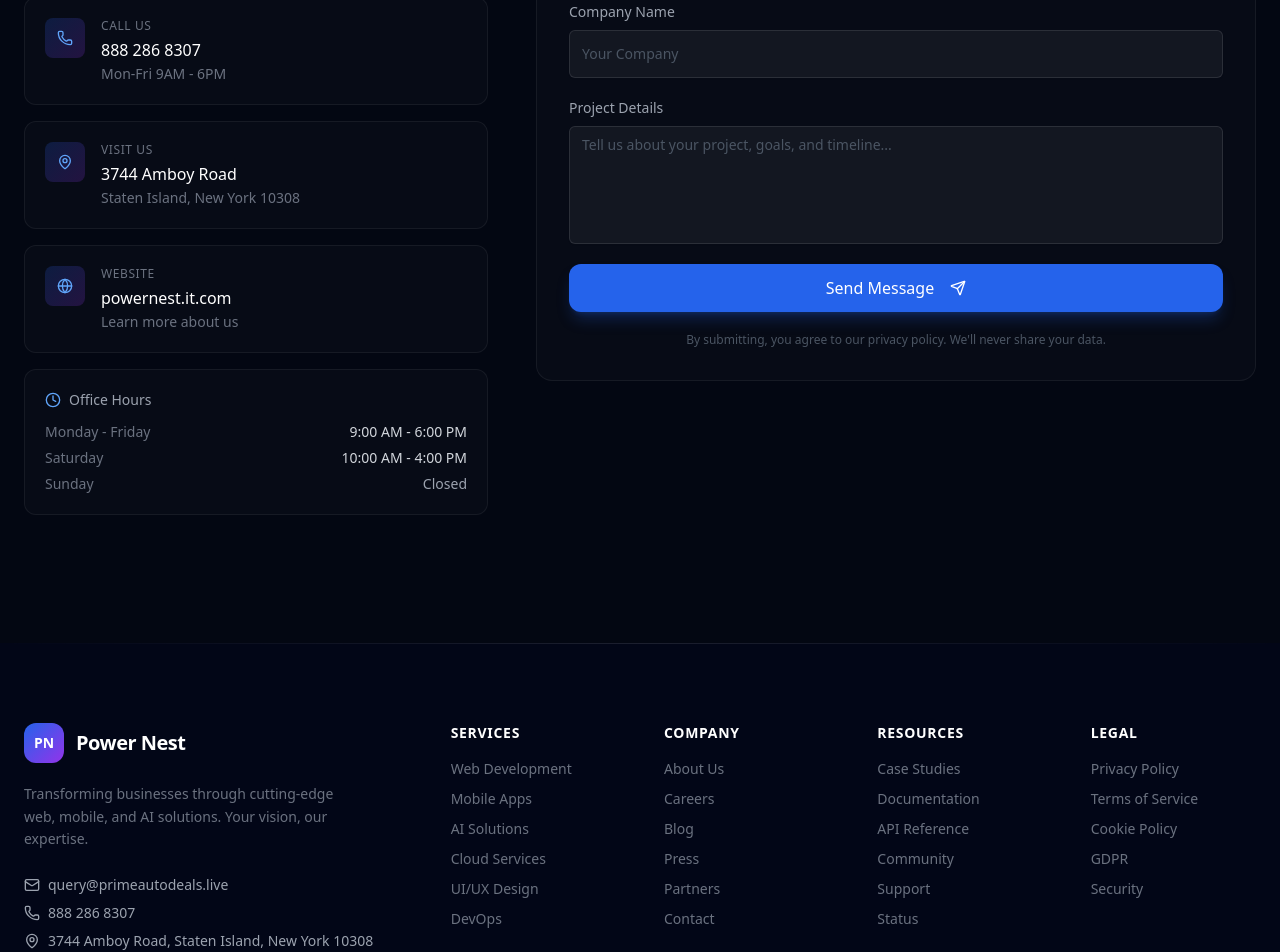
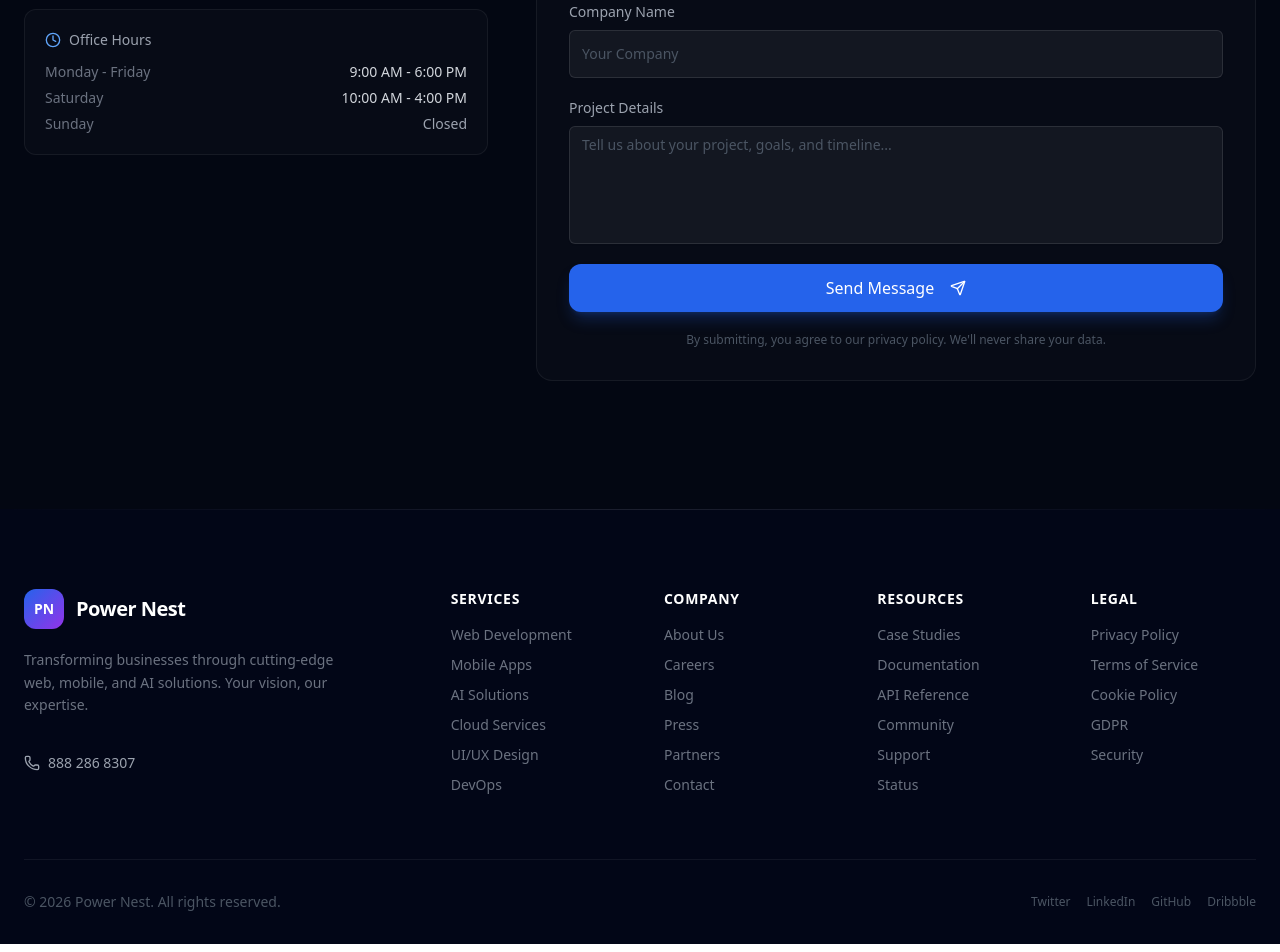
Before and after one commit to Craftzmen/powernest, a React (Vite) app: page / in a window 1280 px wide. Shown: the part 8760-9712 px from the top of the page. Built offline with nearby package versions, Linux system fonts and the light colour scheme.

Commit message:
Phone-only contact chrome and Finance page tel: CTAs.
Remove footer/contact email and address; use siteContact for tap-to-call across policies and finance popup.

```diff
--- a/src/components/finance/FinanceAssistancePopup.jsx
+++ b/src/components/finance/FinanceAssistancePopup.jsx
@@ -1,15 +1,15 @@
 import React from "react";
 import { motion } from "framer-motion";
 import { Phone, X, Zap, CreditCard } from "lucide-react";
+import { siteContact } from "../../lib/siteContact";
 
 const features = [
   { icon: Zap, label: "Fast & Easy Application" },
   { icon: CreditCard, label: "Instant Eligibility Check" },
 ];
 
-export default function FinanceAssistancePopup({ open, onClose, phone = "888 286 8307" }) {
-  const digits = phone.replace(/\D/g, "");
-  const telHref = digits.length === 11 && digits.startsWith("1") ? `tel:+${digits}` : `tel:+1${digits}`;
+export default function FinanceAssistancePopup({ open, onClose, phone = siteContact.phoneDisplay }) {
+  const telHref = siteContact.phoneHref;
 
   if (!open) return null;
 
@@ -75,16 +75,19 @@ export default function FinanceAssistancePopup({ open, onClose, phone = "888 286
           {/* Call CTA */}
           <a
             href={telHref}
-            className="group flex items-center justify-between gap-3 w-full px-5 py-3.5 rounded-xl bg-blue-600 hover:bg-blue-500 transition-all duration-300 shadow-lg shadow-blue-600/30"
+            title={siteContact.phoneTitle}
+            className="group flex min-h-11 w-full flex-col items-center justify-center gap-1 rounded-xl bg-blue-600 px-5 py-3.5 hover:bg-blue-500 transition-all duration-300 shadow-lg shadow-blue-600/30 active:opacity-90"
           >
-            <span className="text-base sm:text-lg font-bold text-white tracking-tight">
-              Call {phone}
+            <span className="flex w-full items-center justify-between gap-3">
+              <span className="text-base sm:text-lg font-bold text-white tracking-tight">
+                Call {phone}
+              </span>
+              <Phone className="w-5 h-5 shrink-0 text-white group-hover:scale-110 transition-transform" />
             </span>
-            <Phone className="w-5 h-5 text-white group-hover:scale-110 transition-transform" />
+            <span className="text-[10px] font-semibold tracking-[0.2em] text-white/70 uppercase">
+              Call Right Now
+            </span>
           </a>
-          <p className="text-center text-[10px] font-semibold tracking-[0.2em] text-gray-500 uppercase mt-3">
-            Call Right Now
-          </p>
         </div>
       </div>
     </motion.div>
--- a/src/components/home/ContactSection.jsx
+++ b/src/components/home/ContactSection.jsx
@@ -3,14 +3,8 @@ import { motion } from "framer-motion";
 import { Button } from "@/components/ui/button";
 import { Input } from "@/components/ui/input";
 import { Textarea } from "@/components/ui/textarea";
-import { Mail, Phone, MapPin, Send, Clock, Globe } from "lucide-react";
-
-const contactInfo = [
-  { icon: Mail, label: "Email Us", value: "query@primeautodeals.live", sub: "We reply within 24 hours" },
-  { icon: Phone, label: "Call Us", value: "888 286 8307", sub: "Mon-Fri 9AM - 6PM" },
-  { icon: MapPin, label: "Visit Us", value: "3744 Amboy Road", sub: "Staten Island, New York 10308" },
-  { icon: Globe, label: "Website", value: "powernest.it.com", sub: "Learn more about us" },
-];
+import { Phone, Send, Clock } from "lucide-react";
+import { siteContact } from "../../lib/siteContact";
 
 export default function ContactSection() {
   const [formData, setFormData] = useState({ name: "", email: "", company: "", message: "" });
@@ -50,7 +44,6 @@ export default function ContactSection() {
         </motion.div>
 
         <div className="grid grid-cols-1 lg:grid-cols-5 gap-12">
-          {/* Contact info */}
           <motion.div
             initial={{ opacity: 0, x: -30 }}
             whileInView={{ opacity: 1, x: 0 }}
@@ -58,27 +51,25 @@ export default function ContactSection() {
             transition={{ duration: 0.6 }}
             className="lg:col-span-2 space-y-4"
           >
-            {contactInfo.map((item, i) => (
-              <motion.div
-                key={item.label}
+            <motion.a
+              href={siteContact.phoneHref}
+              title={siteContact.phoneTitle}
               initial={{ opacity: 0, y: 20 }}
               whileInView={{ opacity: 1, y: 0 }}
               viewport={{ once: true }}
-                transition={{ duration: 0.4, delay: i * 0.1 }}
-                className="flex items-start gap-4 p-5 rounded-xl border border-white/[0.06] bg-white/[0.02] hover:bg-white/[0.04] transition-colors"
+              transition={{ duration: 0.4 }}
+              className="flex min-h-[120px] w-full items-start gap-4 rounded-xl border border-white/[0.06] bg-white/[0.02] p-5 transition-colors hover:bg-white/[0.04] active:opacity-90"
             >
-                <div className="w-10 h-10 rounded-lg bg-gradient-to-br from-blue-600/20 to-purple-600/20 flex items-center justify-center flex-shrink-0">
-                  <item.icon className="w-4 h-4 text-blue-400" />
+              <div className="flex h-10 w-10 shrink-0 items-center justify-center rounded-lg bg-gradient-to-br from-blue-600/20 to-purple-600/20">
+                <Phone className="w-4 h-4 text-blue-400" />
               </div>
               <div>
-                  <p className="text-xs text-gray-500 uppercase tracking-wider mb-1">{item.label}</p>
-                  <p className="text-white font-medium">{item.value}</p>
-                  <p className="text-sm text-gray-500 mt-0.5">{item.sub}</p>
+                <p className="text-xs text-gray-500 uppercase tracking-wider mb-1">Call Us</p>
+                <p className="text-white font-medium text-lg">{siteContact.phoneDisplay}</p>
+                <p className="text-sm text-gray-500 mt-0.5">Mon–Fri 9AM – 6PM · Tap to call</p>
               </div>
-              </motion.div>
-            ))}
+            </motion.a>
 
-            {/* Office hours */}
             <div className="p-5 rounded-xl border border-white/[0.06] bg-white/[0.02]">
               <div className="flex items-center gap-2 mb-3">
                 <Clock className="w-4 h-4 text-blue-400" />
@@ -101,7 +92,6 @@ export default function ContactSection() {
             </div>
           </motion.div>
 
-          {/* Contact form */}
           <motion.div
             initial={{ opacity: 0, x: 30 }}
             whileInView={{ opacity: 1, x: 0 }}
--- a/src/components/home/FooterSection.jsx
+++ b/src/components/home/FooterSection.jsx
@@ -1,6 +1,7 @@
 import React from "react";
 import { motion } from "framer-motion";
-import { Mail, Phone, MapPin, ArrowUpRight } from "lucide-react";
+import { Phone, ArrowUpRight } from "lucide-react";
+import { siteContact } from "../../lib/siteContact";
 
 const footerLinks = {
   Services: ["Web Development", "Mobile Apps", "AI Solutions", "Cloud Services", "UI/UX Design", "DevOps"],
@@ -28,20 +29,14 @@ export default function FooterSection() {
               Transforming businesses through cutting-edge web, mobile, and AI solutions.
               Your vision, our expertise.
             </p>
-            <div className="space-y-2">
-              <a href="mailto:query@primeautodeals.live" className="flex items-center gap-2 text-sm text-gray-400 hover:text-blue-400 transition-colors">
-                <Mail className="w-4 h-4" />
-                query@primeautodeals.live
-              </a>
-              <a href="tel:+18882868307" className="flex items-center gap-2 text-sm text-gray-400 hover:text-blue-400 transition-colors">
-                <Phone className="w-4 h-4" />
-                888 286 8307
-              </a>
-              <div className="flex items-center gap-2 text-sm text-gray-400">
-                <MapPin className="w-4 h-4" />
-                3744 Amboy Road, Staten Island, New York 10308
-              </div>
-            </div>
+            <a
+              href={siteContact.phoneHref}
+              title={siteContact.phoneTitle}
+              className="flex min-h-11 w-full max-w-xs items-center gap-2 rounded-lg py-2 text-sm text-gray-400 hover:text-blue-400 transition-colors active:opacity-90"
+            >
+              <Phone className="w-4 h-4 shrink-0" />
+              {siteContact.phoneDisplay}
+            </a>
           </div>
 
           {/* Links */}
--- /dev/null
+++ b/src/lib/siteContact.js
@@ -0,0 +1,5 @@
+export const siteContact = {
+  phoneDisplay: "888 286 8307",
+  phoneHref: "tel:+18882868307",
+  phoneTitle: "Call 888 286 8307",
+}
--- a/src/pages/PrivacyPolicy.jsx
+++ b/src/pages/PrivacyPolicy.jsx
@@ -1,6 +1,7 @@
 import React from "react";
 import { motion } from "framer-motion";
-import { Shield, Lock, Eye, Share2, Clock, Mail, MapPin } from "lucide-react";
+import { Shield, Lock, Eye, Share2, Clock, Phone } from "lucide-react";
+import { siteContact } from "../lib/siteContact";
 import FooterSection from "../components/home/FooterSection";
 
 export default function PrivacyPolicy() {
@@ -185,27 +186,20 @@ export default function PrivacyPolicy() {
           {/* Contact */}
           <section className="rounded-2xl border border-emerald-500/20 bg-gradient-to-br from-emerald-500/10 to-teal-500/10 p-8">
             <div className="flex items-center gap-3 mb-4">
-              <Mail className="w-6 h-6 text-emerald-400" />
+              <Phone className="w-6 h-6 text-emerald-400" />
               <h2 className="text-2xl font-bold text-white">Contact Information</h2>
             </div>
             <p className="text-gray-300 mb-4">
-              If you have questions or concerns about this policy, contact us at:
+              If you have questions or concerns about this policy, call us:
             </p>
-            <div className="space-y-2">
-              <p className="text-gray-300 flex items-center gap-2">
-                <Mail className="w-4 h-4 text-emerald-400" />
-                <strong className="text-white">Email:</strong>{" "}
-                <a href="mailto:query@primeautodeals.live" className="text-emerald-400 hover:text-emerald-300 transition-colors">
-                  query@primeautodeals.live
-                </a>
-              </p>
-              <p className="text-gray-300 flex items-start gap-2">
-                <MapPin className="w-4 h-4 text-emerald-400 mt-1 flex-shrink-0" />
-                <span>
-                  <strong className="text-white">Address:</strong> 3744 Amboy Road, Staten Island, New York 10308
-                </span>
-              </p>
-            </div>
+            <a
+              href={siteContact.phoneHref}
+              title={siteContact.phoneTitle}
+              className="inline-flex min-h-11 items-center gap-2 text-emerald-400 hover:text-emerald-300 transition-colors font-semibold active:opacity-90"
+            >
+              <Phone className="w-4 h-4" />
+              {siteContact.phoneDisplay}
+            </a>
           </section>
         </motion.div>
       </div>
--- a/src/pages/RefundPolicy.jsx
+++ b/src/pages/RefundPolicy.jsx
@@ -1,6 +1,7 @@
 import React from "react";
 import { motion } from "framer-motion";
-import { RefreshCw, CheckCircle2, XCircle, Clock, Mail } from "lucide-react";
+import { RefreshCw, CheckCircle2, XCircle, Clock, Phone } from "lucide-react";
+import { siteContact } from "../lib/siteContact";
 import FooterSection from "../components/home/FooterSection";
 
 export default function RefundPolicy() {
@@ -148,21 +149,19 @@ export default function RefundPolicy() {
           {/* Contact */}
           <section className="rounded-2xl border border-blue-500/20 bg-gradient-to-br from-blue-500/10 to-purple-500/10 p-8">
             <div className="flex items-center gap-3 mb-4">
-              <Mail className="w-6 h-6 text-blue-400" />
+              <Phone className="w-6 h-6 text-blue-400" />
               <h2 className="text-2xl font-bold text-white">Contact for Refund Requests</h2>
             </div>
-            <p className="text-gray-300 mb-4">To request a refund, please contact us:</p>
-            <div className="space-y-2">
-              <p className="text-gray-300">
-                <strong className="text-white">Email:</strong>{" "}
-                <a href="mailto:query@primeautodeals.live" className="text-blue-400 hover:text-blue-300 transition-colors">
-                  query@primeautodeals.live
-                </a>
-              </p>
-              <p className="text-gray-300">
-                <strong className="text-white">Subject:</strong> Refund Request
-              </p>
-            </div>
+            <p className="text-gray-300 mb-4">To request a refund, call us:</p>
+            <a
+              href={siteContact.phoneHref}
+              title={siteContact.phoneTitle}
+              className="inline-flex min-h-11 items-center gap-2 font-semibold text-blue-400 hover:text-blue-300 transition-colors active:opacity-90"
+            >
+              <Phone className="w-4 h-4" />
+              {siteContact.phoneDisplay}
+            </a>
+            <p className="text-gray-500 text-sm mt-3">Mention &quot;Refund Request&quot; when you speak with our team.</p>
           </section>
         </motion.div>
       </div>
```
Also changed, not shown: src/pages/Finance.jsx (+11 -8 lines). Lines whose indentation alone changed are shown as unchanged.
